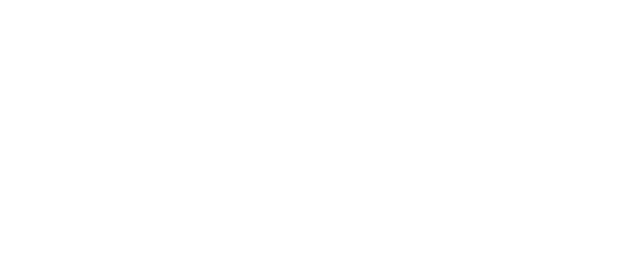
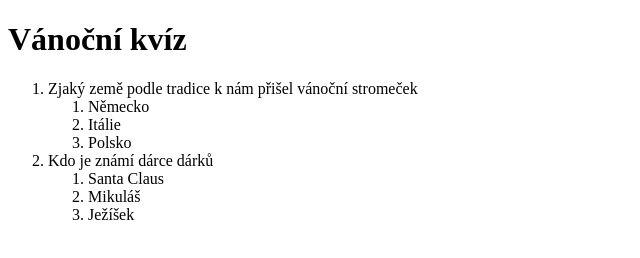
Before and after one commit to trnic/Git_test, a plain HTML site: page index.html in a window 1280 px wide. Shown: the whole page, without its empty margins (0-640 px from the left). Drawn offline with Linux system fonts and the light colour scheme.

Commit message:
přidal jsem strukturu pro test

```diff
--- a/index.html
+++ b/index.html
@@ -6,6 +6,24 @@
     <title>Document</title>
 </head>
 <body>
-
+    <h1>Vánoční kvíz</h1>
+    <ol>
+        <li>
+            Zjaký země podle tradice k nám přišel vánoční stromeček
+            <ol>
+                <li>Německo</li>
+                <li>Itálie</li>
+                <li>Polsko</li>
+            </ol>
+        </li>
+        <li>
+            Kdo je známí dárce dárků
+            <ol>
+                <li>Santa Claus</li>
+                <li>Mikuláš</li>
+                <li>Ježíšek</li>
+            </ol>
+        </li>
+    </ol>
 </body>
 </html>
```
